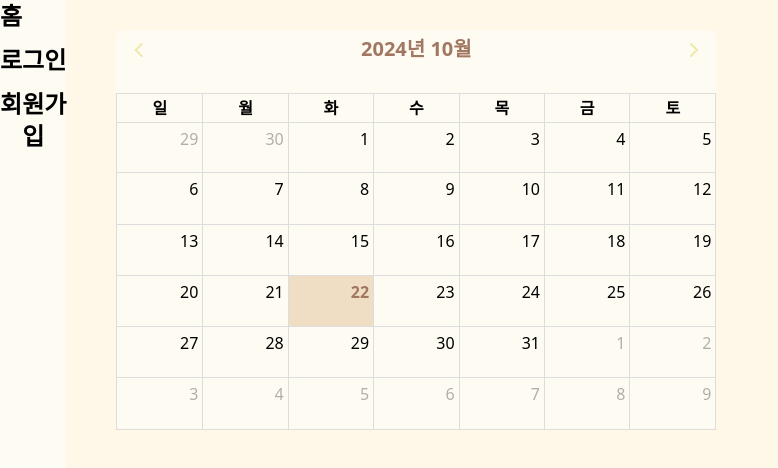
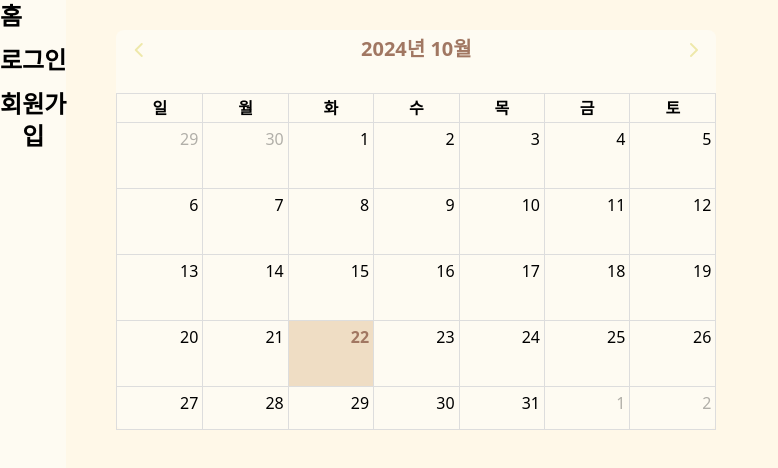
Before and after one commit to Sunjji/Sunjji, a Next.js app: page / in a window 1280 px wide. Shown: the top 468 px of the page, without its empty margins (0-778 px from the left). Built offline with nearby package versions, Linux system fonts and the light colour scheme; no server answers.

Commit message:
style:달력수정

```diff
--- a/app/(providers)/(root)/(home)/page.tsx
+++ b/app/(providers)/(root)/(home)/page.tsx
@@ -46,7 +46,6 @@ function HomePage() {
 
   // 드래그앤드롭 이벤트 핸들러
   const handleDropEvent = async (info: EventDragStopArg) => {
-    // 드래그 후 변경된 날짜를 YYYY-MM-DD 형식으로 가져오기
     const newDate = info.event.startStr;
     const splitedUrl = info.event._def.url.split("/");
     const diaryId = splitedUrl[splitedUrl.length - 1];
@@ -54,7 +53,7 @@ function HomePage() {
       const { error } = await supabase
         .from("diaries")
         .update({ createdAt: newDate })
-        .eq("id", diaryId); // event.id로 해당 일기 업데이트
+        .eq("id", diaryId);
 
       if (error) {
         throw error;
@@ -81,7 +80,6 @@ function HomePage() {
             center: "title",
             end: "next",
           }}
-          dayMaxEventRows={true}
           expandRows={true}
           navLinks={true}
           droppable={true}
```
